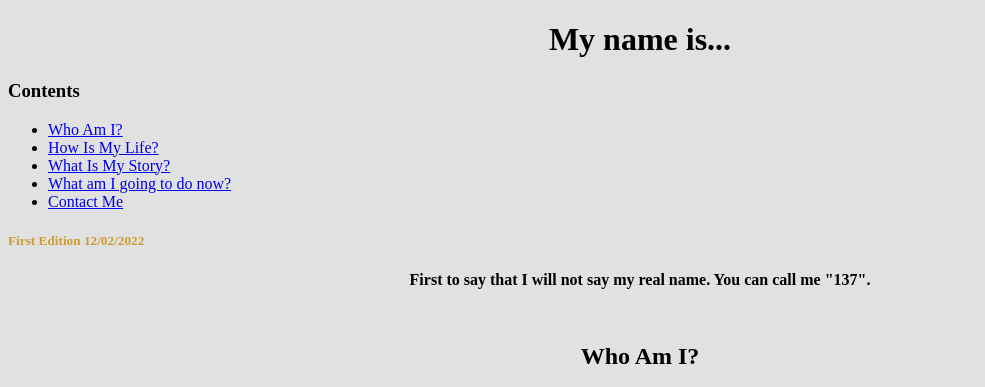
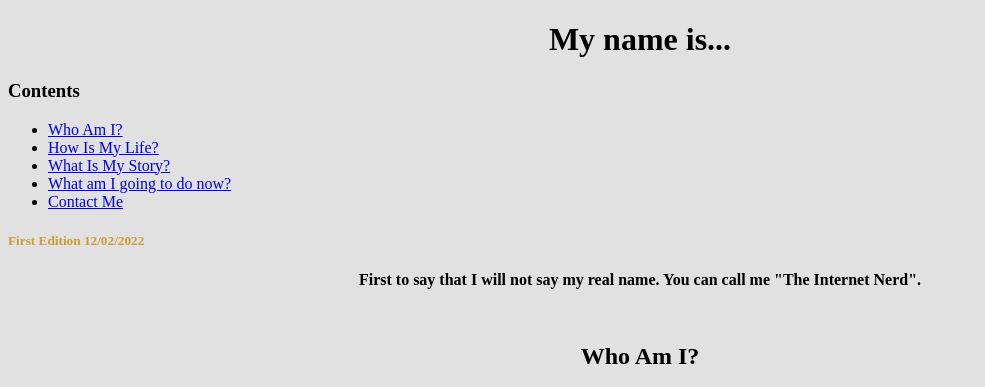
Before and after one commit to AC1003/AC1003.github.io, a plain HTML site: page index.html in a window 1280 px wide. Shown: the top 387 px of the page, without its empty margins (0-985 px from the left). Drawn offline with nearby package versions, Linux system fonts and the light colour scheme.

Commit message:
Update index.html

```diff
--- a/index.html
+++ b/index.html
@@ -95,7 +95,7 @@
         <h5 id="gghg">First Edition 12/02/2022</h6>
 
         <div id="efe">
-	<p>First to say that I will not say my real name. You can call me "137".</p><br>
+	<p>First to say that I will not say my real name. You can call me "The Internet Nerd".</p><br>
 
         <h2 id="l1">Who Am I?</h2>
 
```
